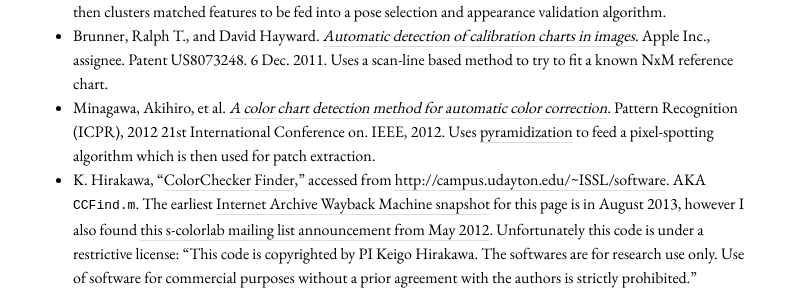
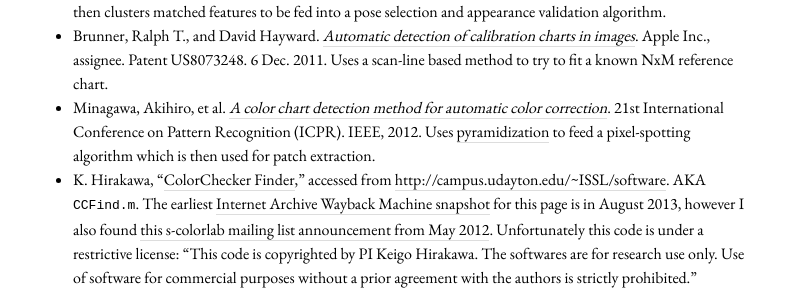
Before and after one commit to ryanfb/etc, a Jekyll site: the page built from _posts/2015-07-08-automatic_colorchecker_detection.md, in a window 1280 px wide. Shown: the part 841-1132 px from the top of the page, without its empty margins (247-1033 px from the left). Built offline with Jekyll 4.4.1, drawn with Linux system fonts in a browser that asks for light colours; nearby versions of some CDN libraries.

Commit message:
Clean up Minagawa citation

```diff
--- a/_posts/2015-07-08-automatic_colorchecker_detection.md
+++ b/_posts/2015-07-08-automatic_colorchecker_detection.md
@@ -18,7 +18,7 @@ I recently decided to briefly revisit this problem and see if any additional wor
   Uses [SIFT](https://en.wikipedia.org/wiki/Scale-invariant_feature_transform) feature matching, and then clusters matched features to be fed into a pose selection and appearance validation algorithm.
 * Brunner, Ralph T., and David Hayward. [*Automatic detection of calibration charts in images*](https://www.google.com/patents/US8073248). Apple Inc., assignee. Patent US8073248. 6 Dec. 2011.
   Uses a scan-line based method to try to fit a known NxM reference chart.
-* Minagawa, Akihiro, et al. [*A color chart detection method for automatic color correction*](http://ieeexplore.ieee.org/xpl/articleDetails.jsp?reload=true&tp=&arnumber=6460529&url=http%3A%2F%2Fieeexplore.ieee.org%2Fxpls%2Fabs_all.jsp%3Farnumber%3D6460529). Pattern Recognition (ICPR), 2012 21st International Conference on. IEEE, 2012.
+* Minagawa, Akihiro, et al. [*A color chart detection method for automatic color correction*](http://ieeexplore.ieee.org/xpl/articleDetails.jsp?reload=true&tp=&arnumber=6460529&url=http%3A%2F%2Fieeexplore.ieee.org%2Fxpls%2Fabs_all.jsp%3Farnumber%3D6460529). 21st International Conference on Pattern Recognition (ICPR). IEEE, 2012.
   Uses [pyramidization](https://en.wikipedia.org/wiki/Pyramid_(image_processing)) to feed a pixel-spotting algorithm which is then used for patch extraction.
 * K. Hirakawa, “[ColorChecker Finder](http://campus.udayton.edu/~ISSL/index.php/research/ccfind/),” accessed from <http://campus.udayton.edu/~ISSL/software>. AKA `CCFind.m`.
   The earliest [Internet Archive Wayback Machine snapshot](https://web.archive.org/web/20130315000000*/http://campus.udayton.edu/~ISSL/index.php/research/ccfind/) for this page is in August 2013, however I also found [this s-colorlab mailing list announcement from May 2012](https://list.hig.no/pipermail/s-colorlab/2012-May/000141.html). Unfortunately this code is under a restrictive license: "This code is copyrighted by PI Keigo Hirakawa. The softwares are for research use only. Use of software for commercial purposes without a prior agreement with the authors is strictly prohibited." According to the webpage, "`CCFind.m` does not detect squares explicitly. Instead, it learns the recurring shapes inside an image."
```
